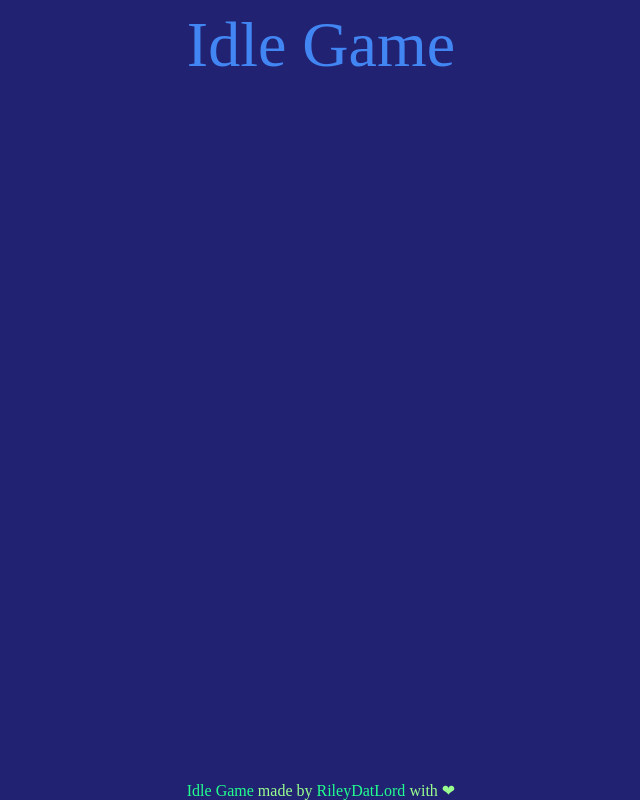
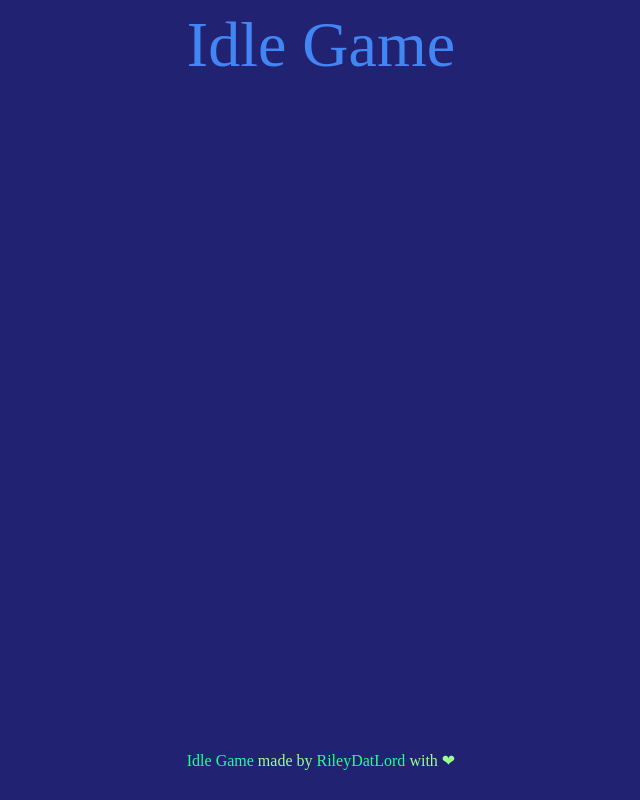
Before and after one commit to RileyDatLord/simple-idle-game, a plain HTML site: page index.html in a window 1280 px wide. Shown: the whole page, without its empty margins (327-967 px from the left). Drawn offline with Linux system fonts and the light colour scheme.

Commit message:
Update style.css

```diff
--- a/css/style.css
+++ b/css/style.css
@@ -14,7 +14,7 @@ body {
 .footer {
   color: #99ff8f;
   position: fixed;
-  bottom: 0;
+  bottom: 30px;
   width: 100%;
   text-align: center;
 }
```
